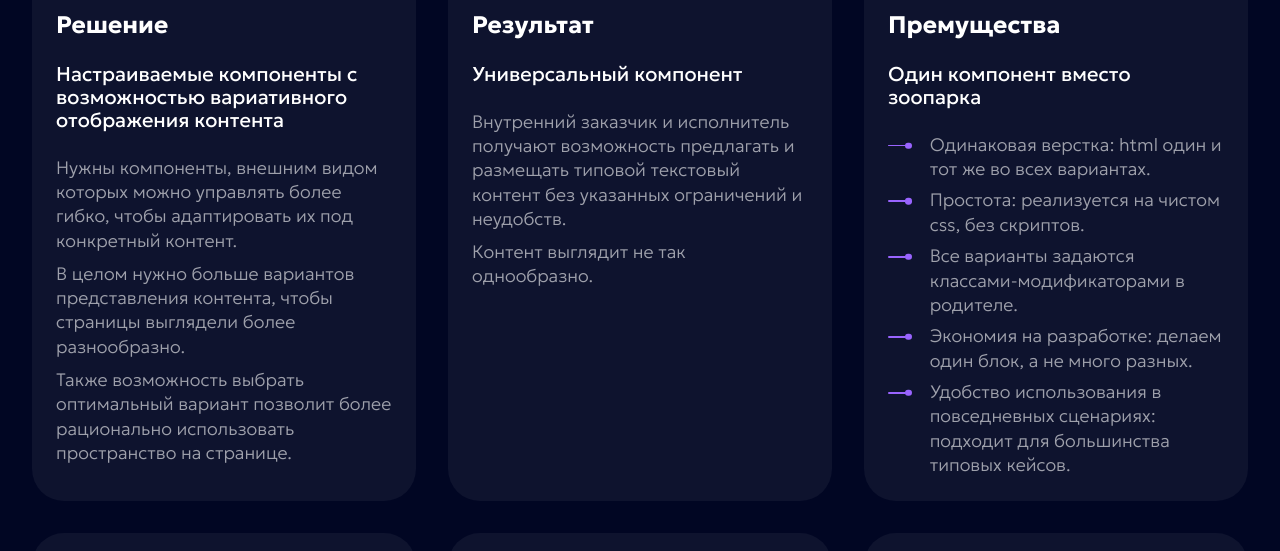
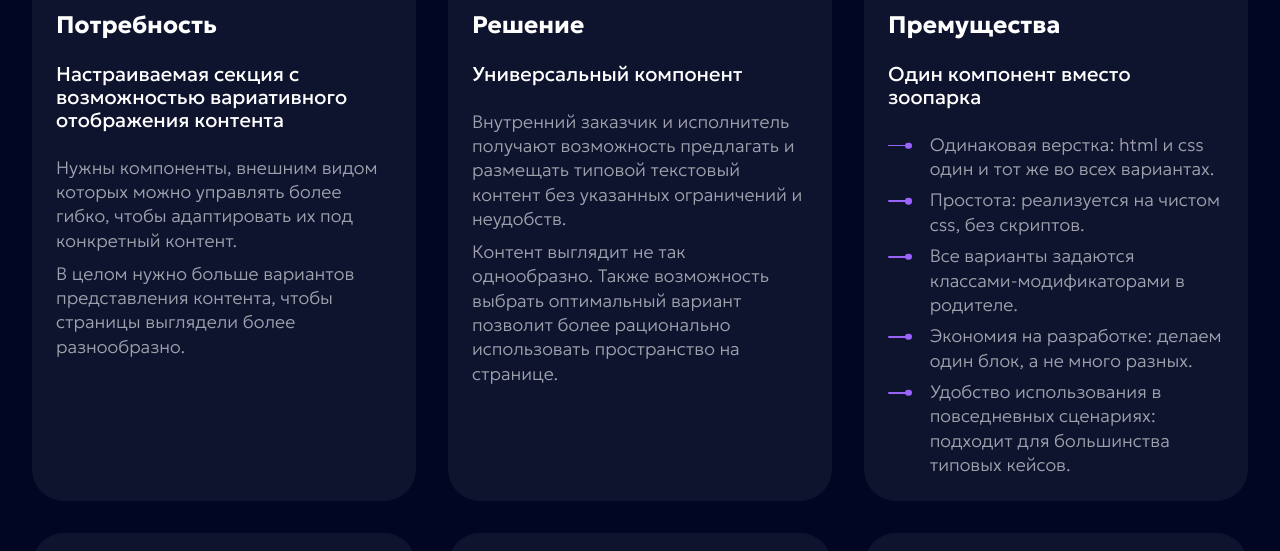
Before and after one commit to Nazhdaque/garda-demo, a website built with Vite: page index.html in a window 1280 px wide. Shown: the part 1629-2180 px from the top of the page. Built offline with nearby package versions, Linux system fonts and the light colour scheme; what just-validate, tom-select would draw is missing.

Commit message:
+ my photo

```diff
--- a/css/common/media.css
+++ b/css/common/media.css
@@ -28,6 +28,10 @@
 
 	.demo-cards:where(.col-4, .col-5) {
 		--col: 3;
+	}
+
+	.demo-cards-nav {
+		display: none;
 	}
 
 	/* utilities */
--- a/css/parts/section-demo-cards.css
+++ b/css/parts/section-demo-cards.css
@@ -26,12 +26,6 @@
 		:where(.demo-card__ttl, .demo-card__sub) {
 		place-self: center start;
 	}
-	/* &:where(:not(.subtitle, .text).card-header, .img-pos-left) .demo-card__ttl {
-		place-self: center start;
-	}
-	&:where(:not(.card-header, .text)).img-pos-top .demo-card::before {
-		place-self: center;
-	} */
 
 	&.one-line-title .demo-card__ttl {
 		display: block;
--- a/html/section-demo-cards.html
+++ b/html/section-demo-cards.html
@@ -111,7 +111,7 @@
 												 type="checkbox">
 								</div>
 							</div>
-							<p class="checkbox-txt txt-trunc">Slider</p>
+							<p class="checkbox-txt txt-trunc">Scroll-snap</p>
 						</label>
 					</div>
 
@@ -470,7 +470,7 @@
 					text
 					title-md">
 		<div class="demo-cards__header width-x">
-			<h2 class="demo-cards__ttl">HTML&nbsp;— везде один и тот же</h2>
+			<h2 class="demo-cards__ttl">HTML и CSS&nbsp;— везде один и тот же</h2>
 			<p class="demo-cards__sub fnt-md txt-clr-6">Дизайн условный. Для удобства оценки происходящего лучше уменьшить
 				масштаб до 67% или 50%</p>
 		</div>
--- a/js/demo-cards.js
+++ b/js/demo-cards.js
@@ -8,7 +8,6 @@ const cardsNavPanel = document.querySelector(".demo-cards-nav");
 
 const getSliderNav = () => {
 	const navLinks = document.querySelectorAll(".demo-cards-nav a");
-	// let prevActivePoint = 0;
 
 	navLinks.forEach((point, i) => {
 		if (i === 0) point.classList.add("active");
@@ -24,14 +23,10 @@ const getSliderNav = () => {
 			const targetX = rect.left - containerRect.left + scrollLeft;
 
 			navLinks.forEach(item => {
-				if (item.classList.contains("active")) {
-					item.classList.remove("active");
-				}
+				if (item.classList.contains("active")) item.classList.remove("active");
 			});
-			// navLinks[prevActivePoint].classList.remove("active");
 			scrollContainer.scrollTo({ left: targetX });
 			point.classList.add("active");
-			// prevActivePoint = i;
 		});
 	});
 };
--- a/public/data/cards-data.json
+++ b/public/data/cards-data.json
@@ -3,13 +3,13 @@
 		"url": "images/icons/icon-brain.svg",
 		"ttl": "Почему иконки и лого выглядят сломанными при выборе некоторых опций?",
 		"sub": "Чтобы в одной секции показать все варианты <span class='txt-gradient'>(но это не use case!)</span>",
-		"txt": "<p>Cтили, подходящие только для одного варианта, применяются и к остальным. Но реально в секции должно быть что-то одно: либо картинки, либо иконки, либо логотипы.</p> <p>То, что выглядит адекватно, и есть use case для той или иной комбинации опций.</p>"
+		"txt": "<p>Cтили, подходящие только для одного варианта, применяются и к остальным. Но реально в секции должно быть что-то одно: либо картинки, либо иконки, либо логотипы.</p> <p>То, что выглядит адекватно, это и есть use case для той или иной комбинации опций.</p>"
 	},
 	{
 		"url": "images/icons/icon-warning.svg",
 		"ttl": "Проблема",
 		"sub": "Малопригодные для типового контента шаблоны карточек",
-		"txt": "<ul class='list-bullet custom'> <li>Блоков не хватает.</li> <li>Некоторые похожи, есть почти одинаковые.</li> <li>Большинство не подходит под контент.</li> <li>Реально можно использовать буквально несколько секций.</li> <li>Некоторые приходится дополнять кастомными инлайновыми стилями.</li> </ul> <p>Получается, что форма определяет содержание. А должно быть наоборот, потому что контент первичен. Не контент для сайта, а сайт для контента.</p>"
+		"txt": "<ul class='list-bullet custom'> <li>Блоков не хватает.</li> <li>Некоторые похожи, есть почти одинаковые.</li> <li>Большинство не подходит под контент, они слишком ситуативные</li> <li>Реально можно использовать буквально несколько секций.</li> <li>Некоторые приходится дополнять кастомными инлайновыми стилями.</li> </ul> <p>Получается, что форма определяет содержание. А должно быть наоборот, потому что контент первичен. Не контент для сайта, а сайт для контента.</p>"
 	},
 	{
 		"url": "images/icons/icon-rocket.svg",
@@ -19,27 +19,27 @@
 	},
 	{
 		"url": "images/demo-720p.webp",
-		"ttl": "Решение",
-		"sub": "Настраиваемые компоненты с возможностью вариативного отображения контента",
-		"txt": "<p>Нужны компоненты, внешним видом которых можно управлять более гибко, чтобы адаптировать их под конкретный контент.</p> <p>В целом нужно больше вариантов представления контента, чтобы страницы выглядели более разнообразно.</p> <p>Также возможность выбрать оптимальный вариант позволит более рационально использовать пространство на странице.</p>"
+		"ttl": "Потребность",
+		"sub": "Настраиваемая секция с возможностью вариативного отображения контента",
+		"txt": "<p>Нужны компоненты, внешним видом которых можно управлять более гибко, чтобы адаптировать их под конкретный контент.</p> <p>В целом нужно больше вариантов представления контента, чтобы страницы выглядели более разнообразно.</p>"
 	},
 	{
 		"url": "images/demo-1280x360.webp",
-		"ttl": "Результат",
+		"ttl": "Решение",
 		"sub": "Универсальный компонент",
-		"txt": "<p>Внутренний заказчик и исполнитель получают возможность предлагать и размещать типовой текстовый контент без указанных ограничений и неудобств.</p> <p>Контент выглядит не так однообразно.</p>"
+		"txt": "<p>Внутренний заказчик и исполнитель получают возможность предлагать и размещать типовой текстовый контент без указанных ограничений и неудобств.</p> <p>Контент выглядит не так однообразно. Также возможность выбрать оптимальный вариант позволит более рационально использовать пространство на странице.</p>"
 	},
 	{
 		"url": "images/demo-square.webp",
 		"ttl": "Премущества",
 		"sub": "Один компонент вместо зоопарка",
-		"txt": "<ul class='list-bullet custom'> <li>Одинаковая верстка: html один и тот же во всех вариантах.</li> <li>Простота: реализуется на чистом css, без скриптов.</li> <li>Все варианты задаются классами-модификаторами в родителе.</li> <li>Экономия на разработке: делаем один блок, а не много разных.</li> <li>Удобство использования в повседневных сценариях: подходит для большинства типовых кейсов.</li> </ul>"
+		"txt": "<ul class='list-bullet custom'> <li>Одинаковая верстка: html и css один и тот же во всех вариантах.</li> <li>Простота: реализуется на чистом css, без скриптов.</li> <li>Все варианты задаются классами-модификаторами в родителе.</li> <li>Экономия на разработке: делаем один блок, а не много разных.</li> <li>Удобство использования в повседневных сценариях: подходит для большинства типовых кейсов.</li> </ul>"
 	},
 	{
 		"url": "images/logos/logo-pochta-rossii.svg",
-		"ttl": "Эти сочетания смотрятся плохо",
-		"sub": "Поэтому включить одновременно всё в этих случаях нельзя",
-		"txt": "<ul class='list-bullet custom'> <li>Если колонок 4 или 5, нельзя: <ul> <li>иконки слева или большие иконки</li> <li>большие заголовки карточки</li> </ul> </li> <li>Нельзя одновременно из-за одинакового размера: <ul> <li>маленький заголовок карточки и подзаголовок</li> <li>средний заголовок в секции, большой — в карточке</li> </ul> </li> </ul>"
+		"ttl": "Некоторые опции плохо сочетаются",
+		"sub": "Поэтому включить их одновременно нельзя",
+		"txt": "<ul class='list-bullet custom'> <li>Если колонок 4 или 5, нельзя: <ul> <li>иконки слева</li> <li>большие заголовки карточки</li> </ul> </li> <li>Нельзя одновременно из-за одинакового размера: <ul> <li>маленький заголовок карточки и подзаголовок</li> <li>средний заголовок в секции, большой — в карточке</li> </ul> </li> </ul> <p>И некоторые другие...</p>"
 	},
 	{
 		"url": "images/logos/logo-vtb.svg",
@@ -55,20 +55,26 @@
 	},
 	{
 		"url": "images/icons/icon-check-mark.svg",
-		"ttl": "Lorem ipsum dolor sit amet",
-		"sub": "Lorem ipsum dolor sit, amet consectetur adipisicing elit",
-		"txt": "<p>Lorem ipsum dolor sit amet consectetur adipisicing elit. Cumque, unde. Neque quasi sequi magnam dignissimos! Rerum quasi voluptatum necessitatibus ut.</p>"
+		"ttl": "Vitae",
+		"sub": "Ducimus laudantium",
+		"txt": "<p>Cumque, unde quasi sequi dignissimos.</p>"
 	},
 	{
 		"url": "images/icons/icon-check-mark.svg",
-		"ttl": "Lorem ipsum dolor sit amet",
-		"sub": "Lorem ipsum dolor sit, amet consectetur adipisicing elit",
-		"txt": "<p>Lorem ipsum dolor sit amet consectetur adipisicing elit. Cumque, unde. Neque quasi sequi magnam dignissimos! Rerum quasi voluptatum necessitatibus ut.</p>"
+		"ttl": "Porro quam",
+		"sub": "Molestias",
+		"txt": "<p>Vitae tempore placeat ducimus.</p>"
 	},
 	{
 		"url": "images/icons/icon-check-mark.svg",
-		"ttl": "Lorem ipsum dolor sit amet",
-		"sub": "Lorem ipsum dolor sit, amet consectetur adipisicing elit",
-		"txt": "<p>Lorem ipsum dolor sit amet consectetur adipisicing elit. Cumque, unde. Neque quasi sequi magnam dignissimos! Rerum quasi voluptatum necessitatibus ut.</p>"
+		"ttl": "Dolorem",
+		"sub": "Exercitationem",
+		"txt": "<p>Aspernatur voluptatum.</p>"
+	},
+	{
+		"url": "images/demo-person-1.webp",
+		"ttl": "Николай Николаевич",
+		"sub": "Начальник галактики Млечный путь",
+		"txt": "<p>Лауреат премии «Человек и пароход», автор курса «Как управлять карточками в админке, не привлекая внимания санитаров».</p>"
 	}
 ]
```
Also changed, not shown: js/demo-cards/handlers.js (+4 -6 lines), public/images/demo-person-1.webp (added).
